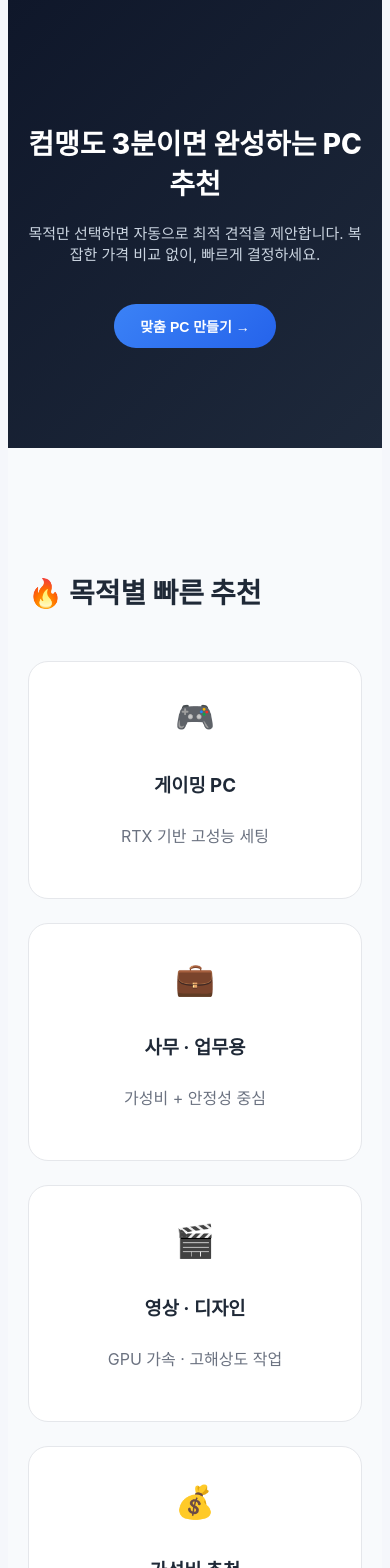
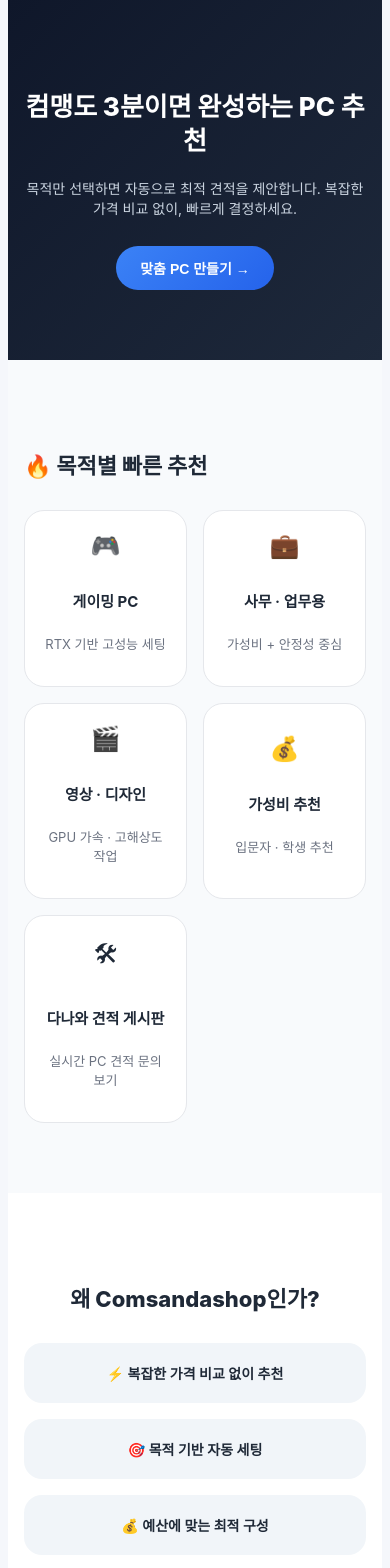
Before and after one commit to choyoungwooo/Comsandashop, a React (Vite) app: page / in a window 390 px wide. Shown: the part 180-1748 px from the top of the page. Built offline with nearby package versions, Linux system fonts and the light colour scheme; a web font is replaced by a local one.

Commit message:
수정 내용

```diff
--- a/src/css/home.css
+++ b/src/css/home.css
@@ -550,4 +550,65 @@
     width: 100%;
     margin-top: 40px;
   }
+}/* =================================================
+   MOBILE (768px 이하) – 완성 버전
+================================================= */
+@media (max-width: 768px){
+
+  /* 전체 패딩 (하단 공간 확보) */
+  .builder-page{
+    padding: 30px 0 160px;
+  }
+
+  .builder-layout{
+    padding-right: 0 !important;
+  }
+
+  /* 카테고리 스크롤 */
+  .category-nav-inner{
+    flex-wrap: nowrap;
+    overflow-x: auto;
+    gap: 12px;
+    padding-bottom: 6px;
+  }
+
+  /* 상품 박스 */
+  .product-container{
+    padding: 22px 16px;
+    border-radius: 18px;
+  }
+
+  /* 카드 2열 */
+  .product-area{
+    grid-template-columns: repeat(2, 1fr);
+    gap: 14px;
+  }
+
+  /* =========================
+     🔥 핵심: 하단 고정 견적창
+  ========================== */
+  .estimate-wrapper{
+    position: fixed !important;
+    bottom: 0 !important;
+    top: auto !important;
+    left: 0 !important;
+    right: 0 !important;
+    width: 100% !important;
+
+    padding: 0 16px 10px;
+    z-index: 9999 !important;
+  }
+
+  .estimate-box{
+    border-radius: 20px 20px 0 0;
+    max-height: 60vh;
+    overflow-y: auto;
+    box-shadow: 0 -10px 30px rgba(0,0,0,0.12);
+  }
+
+  /* 견적 내부 간격 정리 */
+  .estimate-content{
+    padding: 0 10px 14px;
+  }
+
 }
--- a/src/css/landing.css
+++ b/src/css/landing.css
@@ -329,3 +329,123 @@
     grid-template-columns: 1fr;
   }
 }
+
+/* =================================================
+   MOBILE OPTIMIZED (768px 이하)
+================================================= */
+@media (max-width: 768px){
+
+  /* ---------------- HERO ---------------- */
+  .hero{
+    padding: 70px 16px;
+  }
+
+  .hero h1{
+    font-size: 26px;
+    line-height: 1.3;
+  }
+
+  .hero p{
+    font-size: 14px;
+    margin-bottom: 28px;
+  }
+
+  .primary-btn{
+    padding: 12px 24px;
+    font-size: 14px;
+  }
+
+  /* ---------------- DASHBOARD ---------------- */
+  .dashboard{
+    padding: 70px 16px;
+  }
+
+  .dashboard h2{
+    font-size: 22px;
+    margin-bottom: 30px;
+  }
+
+  .category-grid{
+    grid-template-columns: repeat(2, 1fr);
+    gap: 16px;
+  }
+
+  .category-card{
+    min-height: 150px;
+    padding: 20px;
+  }
+
+  .category-icon{
+    font-size: 24px;
+  }
+
+  .category-card h3{
+    font-size: 15px;
+  }
+
+  .category-card p{
+    font-size: 13px;
+  }
+
+  /* ---------------- WHY ---------------- */
+  .why{
+    padding: 70px 16px;
+  }
+
+  .why h2{
+    font-size: 22px;
+    margin-bottom: 30px;
+  }
+
+  .why-grid{
+    grid-template-columns: 1fr;
+    gap: 16px;
+  }
+
+  .why-item{
+    padding: 20px;
+    font-size: 14px;
+  }
+
+  /* ---------------- STATS ---------------- */
+  .stats{
+    padding: 60px 16px;
+  }
+
+  .stats-inner{
+    flex-direction: column;
+    gap: 24px;
+  }
+
+  .stats h3{
+    font-size: 24px;
+  }
+
+  .stats p{
+    font-size: 13px;
+  }
+
+  /* ---------------- MONTHLY ---------------- */
+  .monthly{
+    padding: 70px 16px;
+  }
+
+  .monthly h2{
+    font-size: 22px;
+    margin-bottom: 30px;
+  }
+
+  .monthly-grid{
+    grid-template-columns: 1fr;
+    gap: 18px;
+  }
+
+  .monthly-card{
+    padding: 24px;
+  }
+
+  .monthly-card p{
+    font-size: 13px;
+  }
+
+}
```
